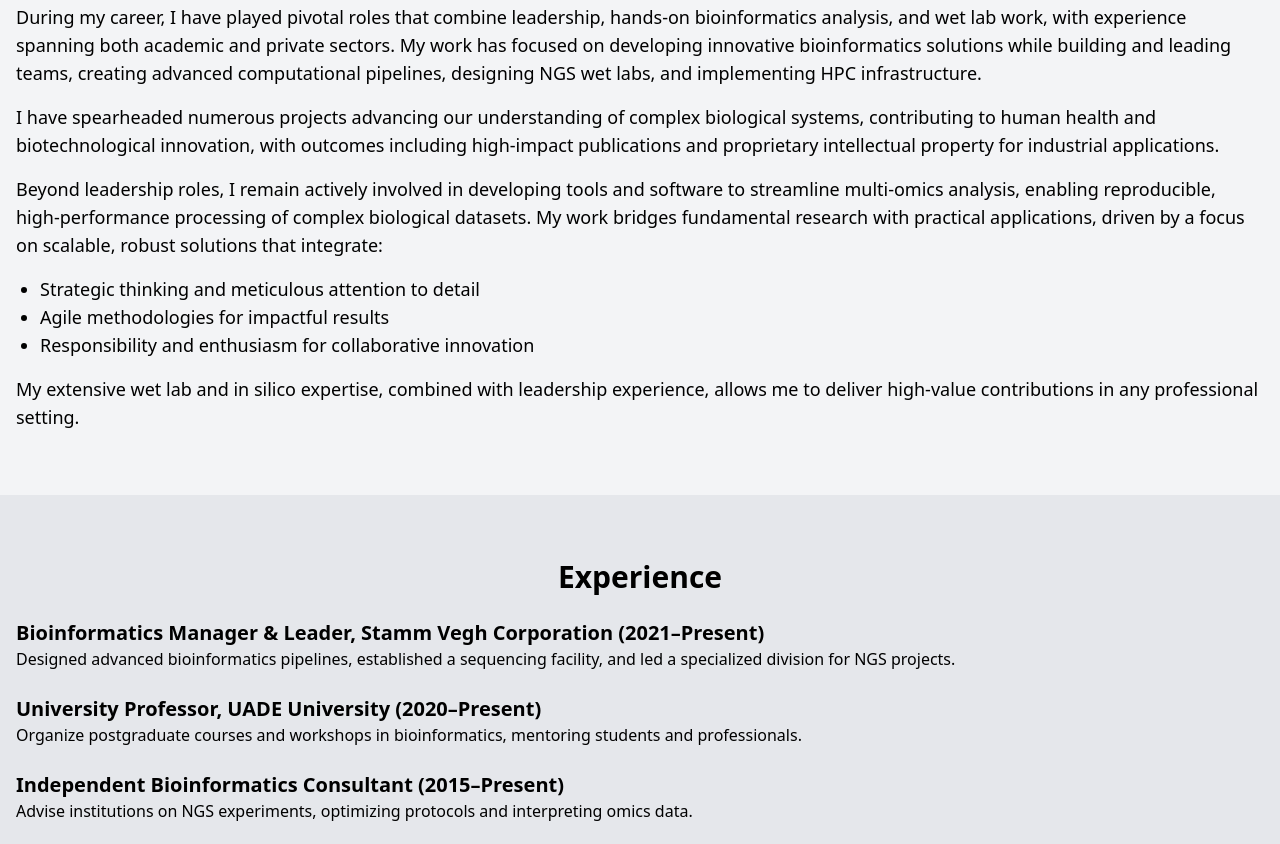
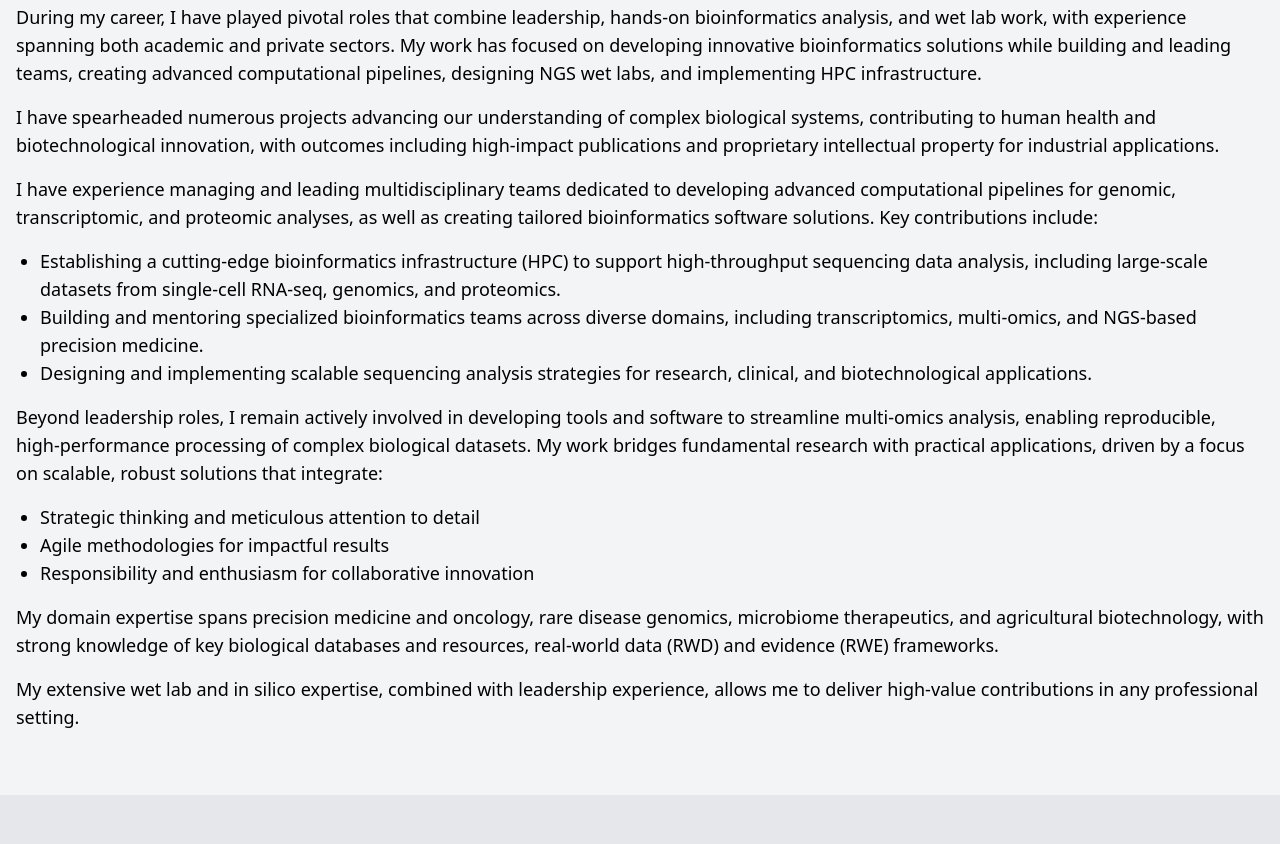
Before and after one commit to Dr-Lucas-Maldonado/Dr-Lucas-Maldonado.github.io, a plain HTML site: page index.html in a window 1280 px wide. Shown: the part 601-1445 px from the top of the page. Drawn offline with nearby package versions, Linux system fonts and the light colour scheme; a script that the page names is missing.

Commit message:
Update index.html

```diff
--- a/index.html
+++ b/index.html
@@ -41,12 +41,20 @@
             <p class="text-lg mb-4">I am a Professor and Bioinformatics Scientist with 15+ years of experience applying Next-Generation Sequencing (NGS) across medicine, biotechnology, pharmaceuticals, agriculture, and biodiversity, bringing a profound understanding of the field that facilitates innovation and enables seamless integration of bioinformatics techniques.</p>
             <p class="text-lg mb-4">During my career, I have played pivotal roles that combine leadership, hands-on bioinformatics analysis, and wet lab work, with experience spanning both academic and private sectors. My work has focused on developing innovative bioinformatics solutions while building and leading teams, creating advanced computational pipelines, designing NGS wet labs, and implementing HPC infrastructure.</p>
             <p class="text-lg mb-4">I have spearheaded numerous projects advancing our understanding of complex biological systems, contributing to human health and biotechnological innovation, with outcomes including high-impact publications and proprietary intellectual property for industrial applications.</p>
+            <p class="text-lg mb-4">I have experience managing and leading multidisciplinary teams dedicated to developing advanced computational pipelines for genomic, transcriptomic, and proteomic analyses, as well as creating tailored bioinformatics software solutions. Key contributions include:</p>
+             <ul class="list-disc pl-6 text-lg mb-4">
+                <li>Establishing a cutting-edge bioinformatics infrastructure (HPC) to support high-throughput sequencing data analysis, including large-scale datasets from single-cell RNA-seq, genomics, and proteomics.</li>
+                <li>Building and mentoring specialized bioinformatics teams across diverse domains, including transcriptomics, multi-omics, and NGS-based precision medicine.</li>
+                <li>Designing and implementing scalable sequencing analysis strategies for research, clinical, and biotechnological applications.</li>
+            </ul>
+            <p class="text-lg mb-4"> </p>
             <p class="text-lg mb-4">Beyond leadership roles, I remain actively involved in developing tools and software to streamline multi-omics analysis, enabling reproducible, high-performance processing of complex biological datasets. My work bridges fundamental research with practical applications, driven by a focus on scalable, robust solutions that integrate:</p>
             <ul class="list-disc pl-6 text-lg mb-4">
                 <li>Strategic thinking and meticulous attention to detail</li>
                 <li>Agile methodologies for impactful results</li>
                 <li>Responsibility and enthusiasm for collaborative innovation</li>
             </ul>
+            <p class="text-lg mb-4">My domain expertise spans precision medicine and oncology, rare disease genomics, microbiome therapeutics, and agricultural biotechnology, with strong knowledge of key biological databases and resources, real-world data (RWD) and evidence (RWE) frameworks.</p>
             <p class="text-lg">My extensive wet lab and in silico expertise, combined with leadership experience, allows me to deliver high-value contributions in any professional setting.</p>
         </div>
     </section>
```
